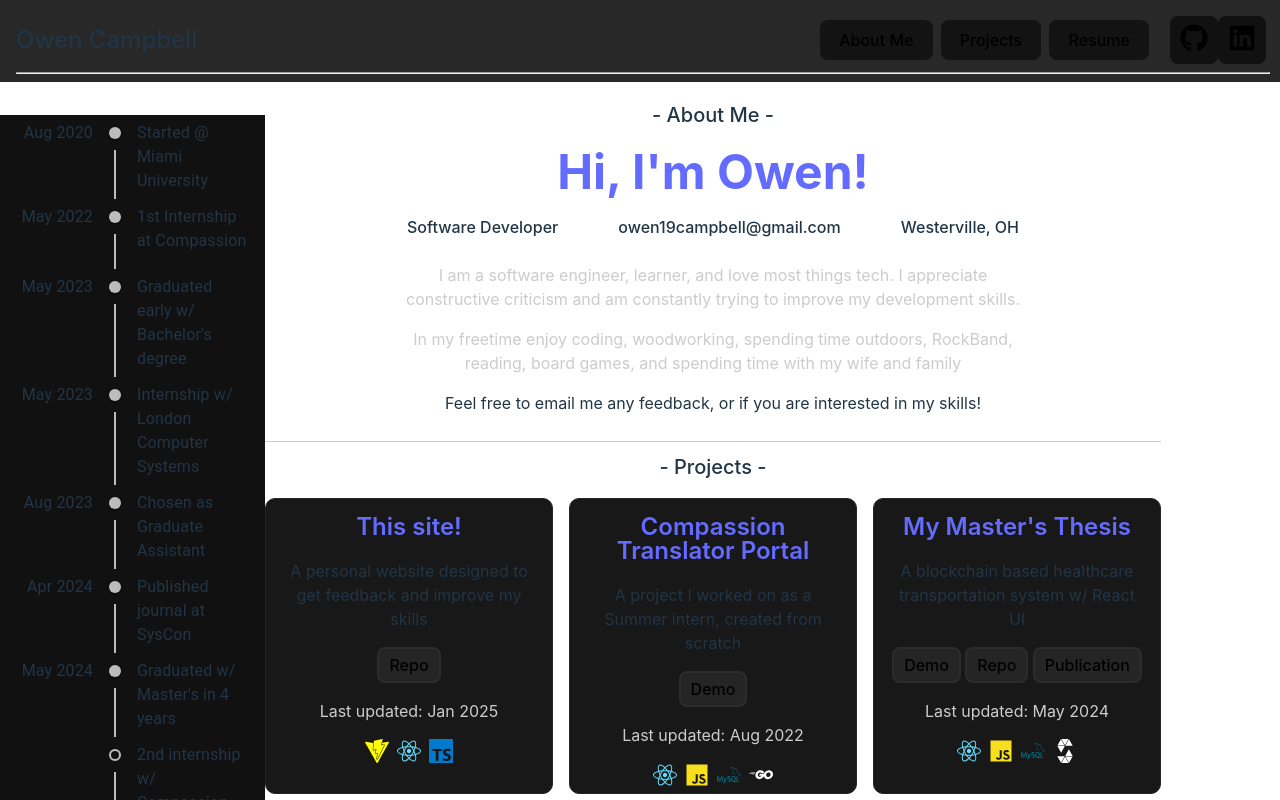
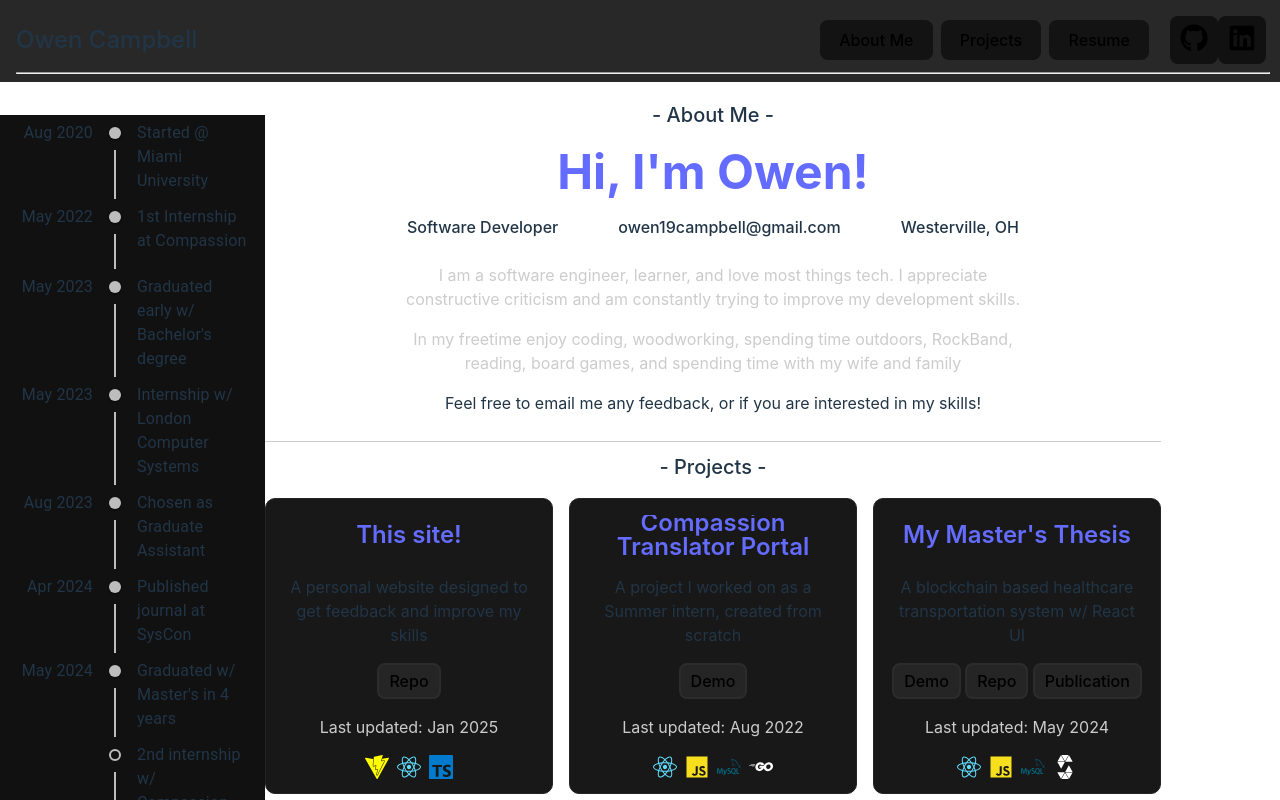
Before and after one commit to Ocamp09/personal-website, a React (Vite) app: page / in a window 1280 px wide. Shown: the top 800 px of the page. Built offline with nearby package versions, Linux system fonts and the light colour scheme.

Commit message:
line up project items

```diff
--- a/src/components/Project.css
+++ b/src/components/Project.css
@@ -39,6 +39,10 @@
   word-wrap: break-word;
   display: block;
   line-height: 1.5em;
+  height: 3.75rem;
+  display: flex;
+  align-items: center;
+  justify-content: center;
 }
 
 .name {
@@ -59,6 +63,10 @@ p {
   margin-block-start: 0em;
 }
 
+.tech-stack {
+  padding-bottom: 0.5rem;
+}
+
 .tech-stack-icon {
   margin-left: 0.25rem;
   margin-right: 0.25rem;
```
